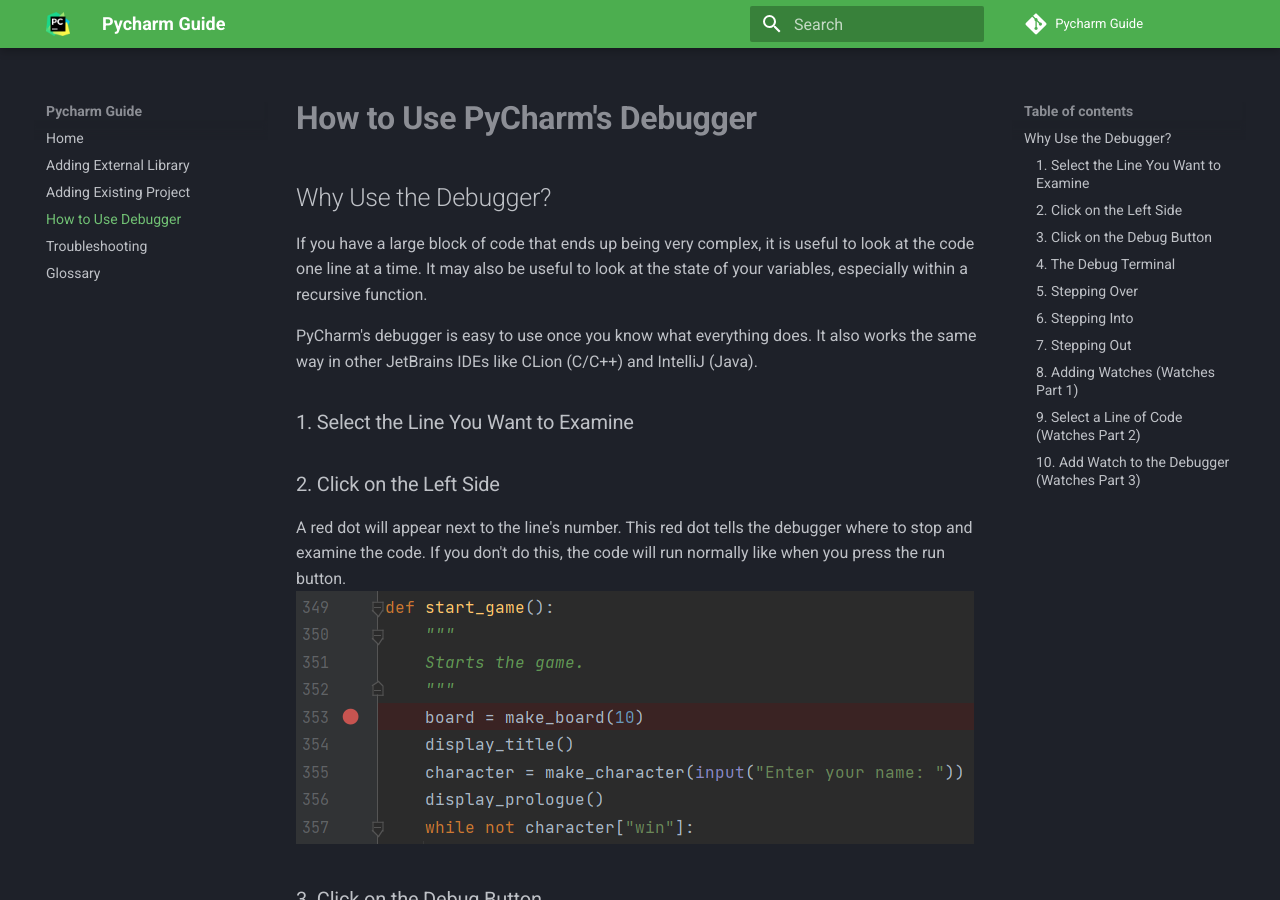
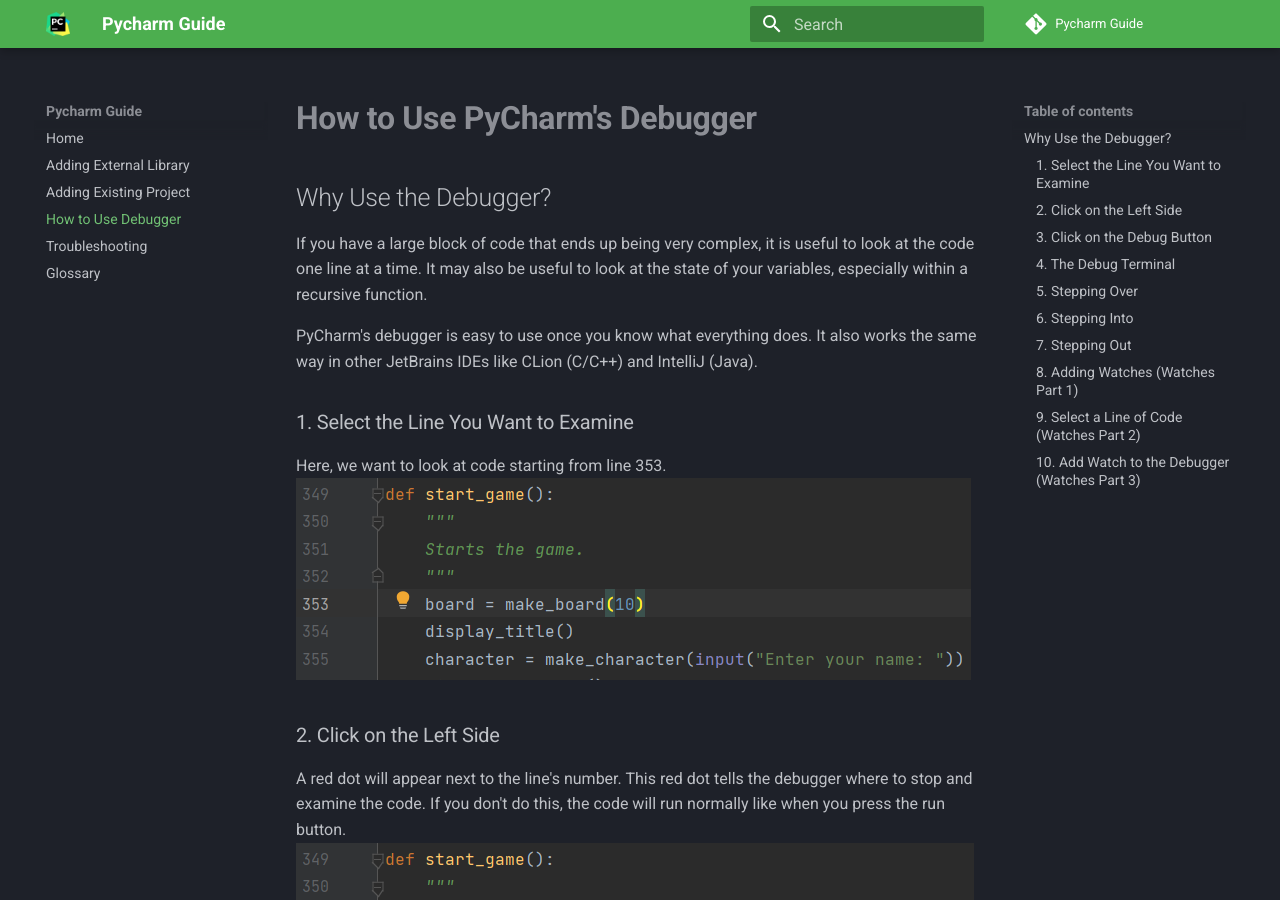
Before and after one commit to WilsonSue/CommUserGuide, an MkDocs documentation site: the page built from docs/Debugger.md, in a window 1280 px wide and 900 px high. Built offline with MkDocs 1.6.1 and Material for MkDocs 9.7.7, drawn with Linux system fonts in a browser that asks for light colours; comment, search, counter and statistics services are not loaded.

Commit message:
Add instructions for step 1 of debugger

```diff
--- a/docs/Debugger.md
+++ b/docs/Debugger.md
@@ -7,6 +7,9 @@
   PyCharm's debugger is easy to use once you know what everything does. It also works the same way in other JetBrains IDEs like CLion (C/C++) and IntelliJ (Java).
 
 ### 1. Select the Line You Want to Examine
+
+ Here, we want to look at code starting from line 353.
+ ![debugger marker](Screenshot_15.png)
 
 ### 2. Click on the Left Side
 
```
Also changed, not shown: docs/Screenshot_15.png (added).
